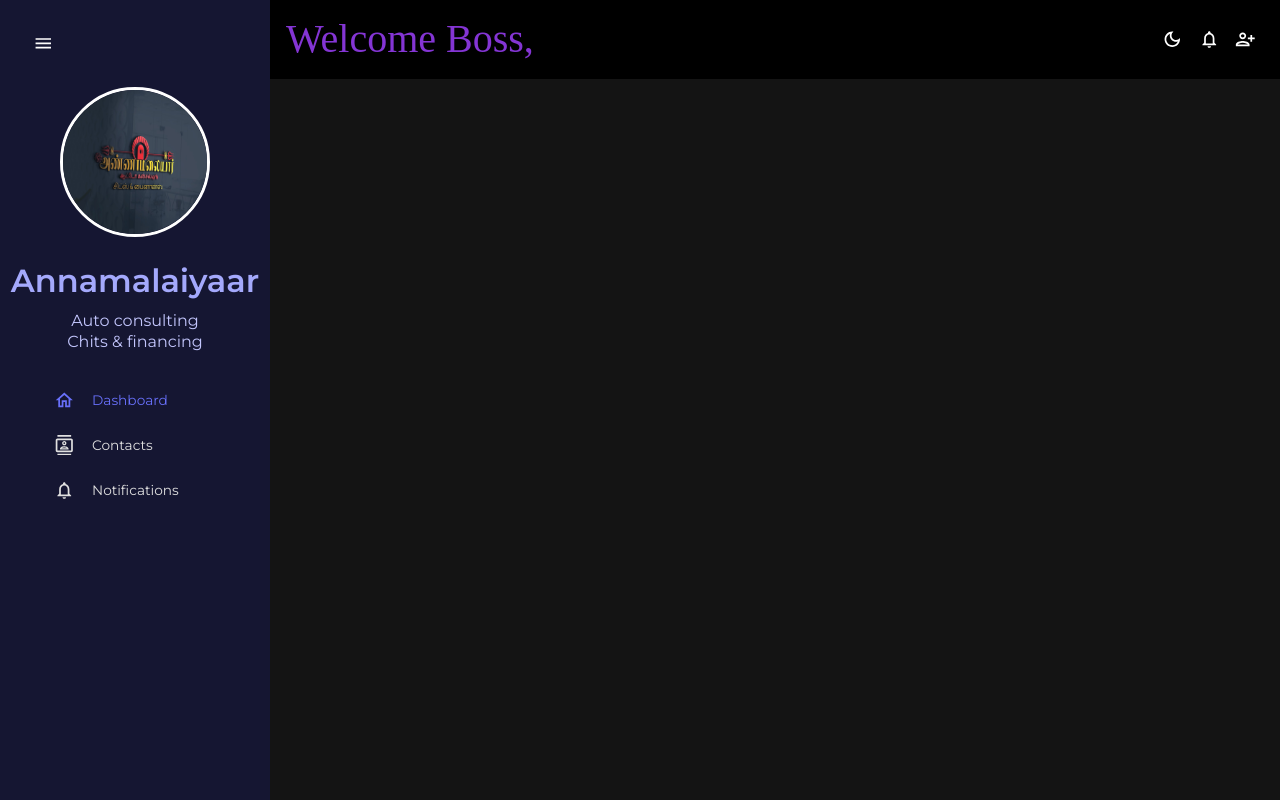
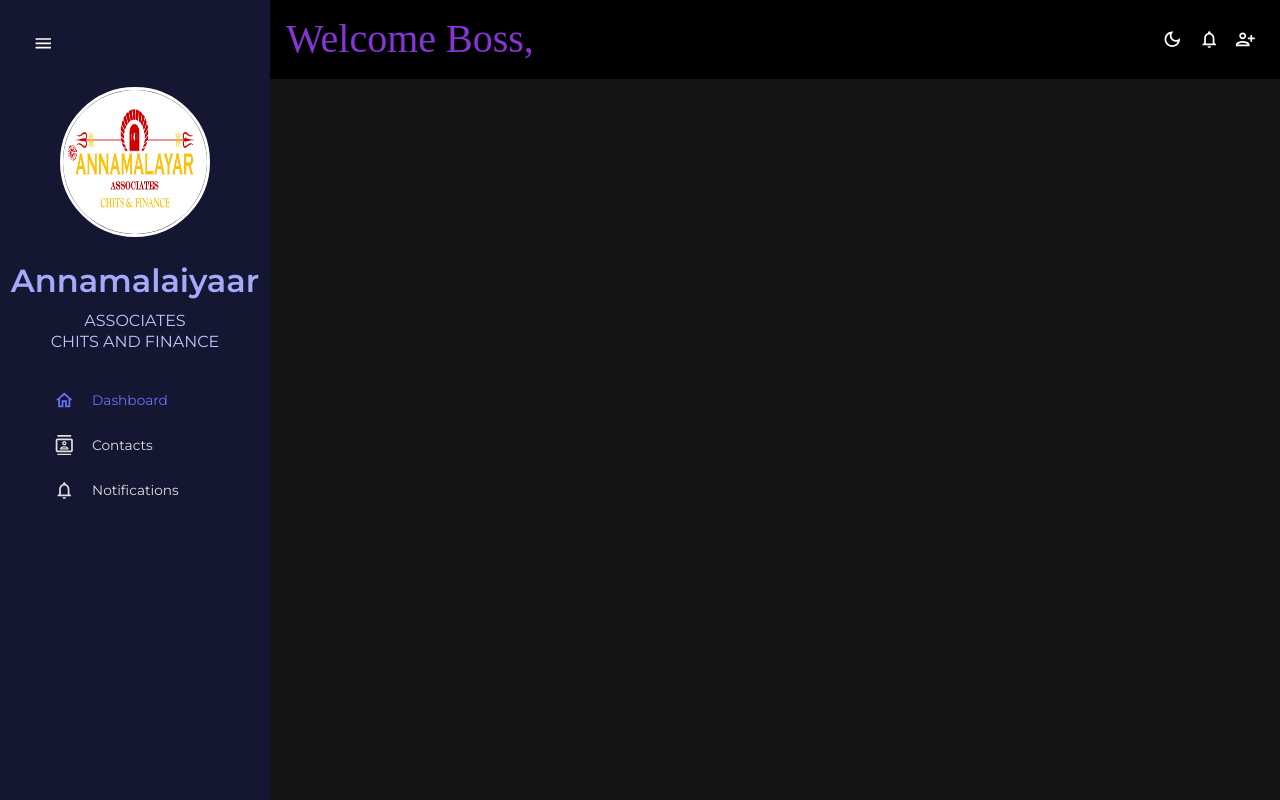
Before and after one commit to prxnxv7/frontend-prototype, a React (Create React App) app: page /add_contact in a window 1280 px wide. Built offline with nearby package versions, Linux system fonts and the light colour scheme; no server answers; a web font is replaced by a local one.

Commit message:
logo changes

```diff
--- a/src/scenes/addcontact/index.jsx
+++ b/src/scenes/addcontact/index.jsx
@@ -99,6 +99,7 @@ const Form = () => {
         }
       );
       setSubmitting(false);
+      window.location.reload();
     } catch (error) {
       console.error("Error submitting form:", error);
     }
@@ -227,7 +228,9 @@ const Form = () => {
               <Button
                 type="submit"
                 variant="contained"
-                sx={{ color: colors.primary[0], backgroundColor: "#a654f8" }}
+                sx={{ color: colors.primary[0], backgroundColor: "#a654f8",     '&:hover': {
+                  backgroundColor: "#a654f8",
+                },}}
               >
                 Create New Contact
               </Button>
--- a/src/scenes/global/Sidebar.jsx
+++ b/src/scenes/global/Sidebar.jsx
@@ -8,7 +8,7 @@ import HomeOutlinedIcon from "@mui/icons-material/HomeOutlined";
 import ContactsOutlinedIcon from "@mui/icons-material/ContactsOutlined";
 import NotificationsOutlinedIcon from "@mui/icons-material/NotificationsOutlined";
 import MenuOutlinedIcon from "@mui/icons-material/MenuOutlined";
-import pic from "../../annamalaiyaar.jpeg";
+import pic from "../../LOGO.jpeg";
 
 const Item = ({ title, to, icon, selected, setSelected }) => {
   const theme = useTheme();
@@ -103,9 +103,9 @@ const Sidebar = () => {
                   Annamalaiyaar
                 </Typography>
                 <Typography variant="h5" color={colors.blueAccent[200]}>
-                  Auto consulting
+                  ASSOCIATES
                   <br />
-                  Chits & financing
+                  CHITS AND FINANCE
                 </Typography>
               </Box>
             </Box>
```
Also changed, not shown: src/LOGO.jpeg (added), src/annamalaiyaar.jpeg (deleted).
